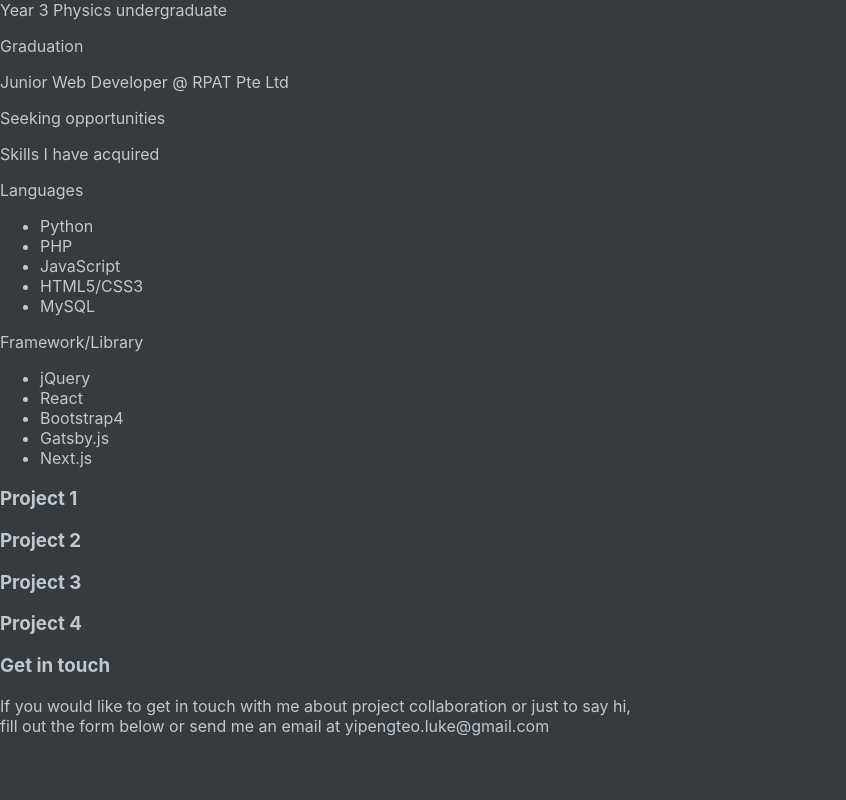
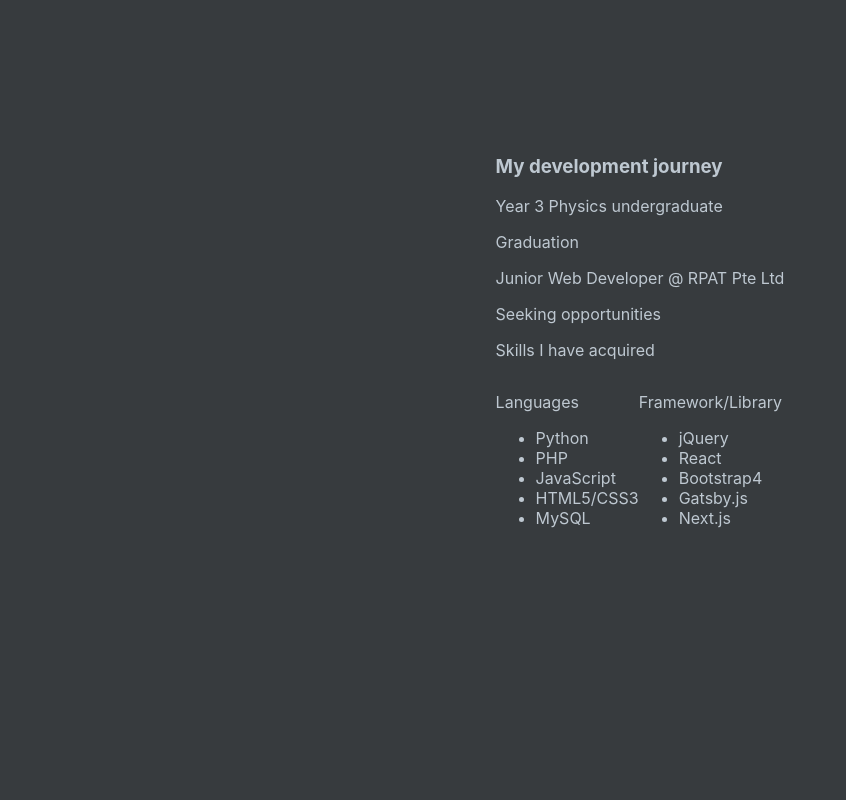
Before and after one commit to teoyi/personal-portfolio, a Next.js app: page / in a window 1280 px wide. Shown: the part 1660-2460 px from the top of the page, without its empty margins (0-846 px from the left). Before the commit the page ends 2396 px from the top, so only its background shows below. Built offline with nearby package versions, Linux system fonts and the light colour scheme.

Commit message:
made skeleton for timeline, projects and contact module

```diff
--- a/src/components/Contact/Contact.js
+++ b/src/components/Contact/Contact.js
@@ -2,10 +2,10 @@ import classes from '../../styles/Contact.module.css'
 
 const Contact = () => {
     return (
-        <div>
-            <h3>Get in touch</h3>
+        <div className={classes.contact} id="contact">
+            <h1 className={classes.title}>Get in touch</h1>
             <p className={classes.removeMargin}>
-                If you would like to get in touch with me about project collaboration or just to say hi,<br />fill out the form below or send me an email at <a href="mailto:yipengteo.luke@gmail.com">yipengteo.luke@gmail.com</a>
+                If you would like to get in touch with me about project collaboration or just to say hi,<br />fill out the form below or send me an email at <span className={classes.email}><a href="mailto:yipengteo.luke@gmail.com">yipengteo.luke@gmail.com</a></span>
             </p>
         </div>
     );
--- a/src/components/Projects/Projects.js
+++ b/src/components/Projects/Projects.js
@@ -1,10 +1,12 @@
+import classes from '../../styles/Projects.module.css'
+
 const Projects = () => {
     return (
-        <div>
-            <h3>Project 1</h3>
-            <h3>Project 2</h3>
-            <h3>Project 3</h3>
-            <h3>Project 4</h3>
+        <div id="projects">
+            <section className={classes.projects}>Project 1</section>
+            <section className={classes.projects}>Project 2</section>
+            <section className={classes.projects}>Project 3</section>
+            <section className={classes.projects}>Project 4</section>
         </div>
 
     );
--- a/src/components/Timeline/Timeline.js
+++ b/src/components/Timeline/Timeline.js
@@ -1,11 +1,12 @@
 import React from 'react'
-
+import classes from '../../styles/Timeline.module.css'
 
 const Timeline = () => {
     return (
-        <div>
-            <div>
+        <div className={classes.timeline} id='timeline'>
+            <div className={classes.contentWrapper}>
                 <h3>My development journey</h3>
+                <div className={classes.milestone}>
                     <p>Year 3 Physics undergraduate</p>
                     <p>Graduation</p>
                     <p>Junior Web Developer @ RPAT Pte Ltd</p>
@@ -13,6 +14,7 @@ const Timeline = () => {
                 </div>
                 <div>
                     <p>Skills I have acquired</p>
+                    <div className={classes.skillsWrapper}>
                         <div>
                             <p>Languages</p>
                             <ul>
@@ -34,9 +36,10 @@ const Timeline = () => {
                             </ul>
                         </div>
                     </div>
-
+                </div>
+            </div>
         </div>
     );
-}
+};
 
 export default Timeline;
--- a/src/styles/Contact.module.css
+++ b/src/styles/Contact.module.css
@@ -1,3 +1,20 @@
+.contact {
+    height: 100vh;
+    display: flex;
+    flex-direction: column;
+    justify-content: center;
+    align-items: center;
+}
+
+.title{}
+
+.email {
+    color: #86cecb;
+    font-weight: bold;
+}
+
+
+
 .removeMargin{
     margin: 0;
 }
--- a/src/styles/Projects.module.css
+++ b/src/styles/Projects.module.css
@@ -0,0 +1,6 @@
+.projects{
+    display:flex;
+    justify-content: center;
+    align-items: center;
+    height: 100vh;
+}
--- a/src/styles/Timeline.module.css
+++ b/src/styles/Timeline.module.css
@@ -0,0 +1,12 @@
+.timeline{
+    display:flex;
+    flex-direction: column;
+    justify-content: center;
+    align-items: center;
+    height: 100vh;
+}
+
+.skillsWrapper{
+    display: flex;
+    flex-direction: row;
+}
```
Lines whose indentation alone changed are shown as unchanged.
